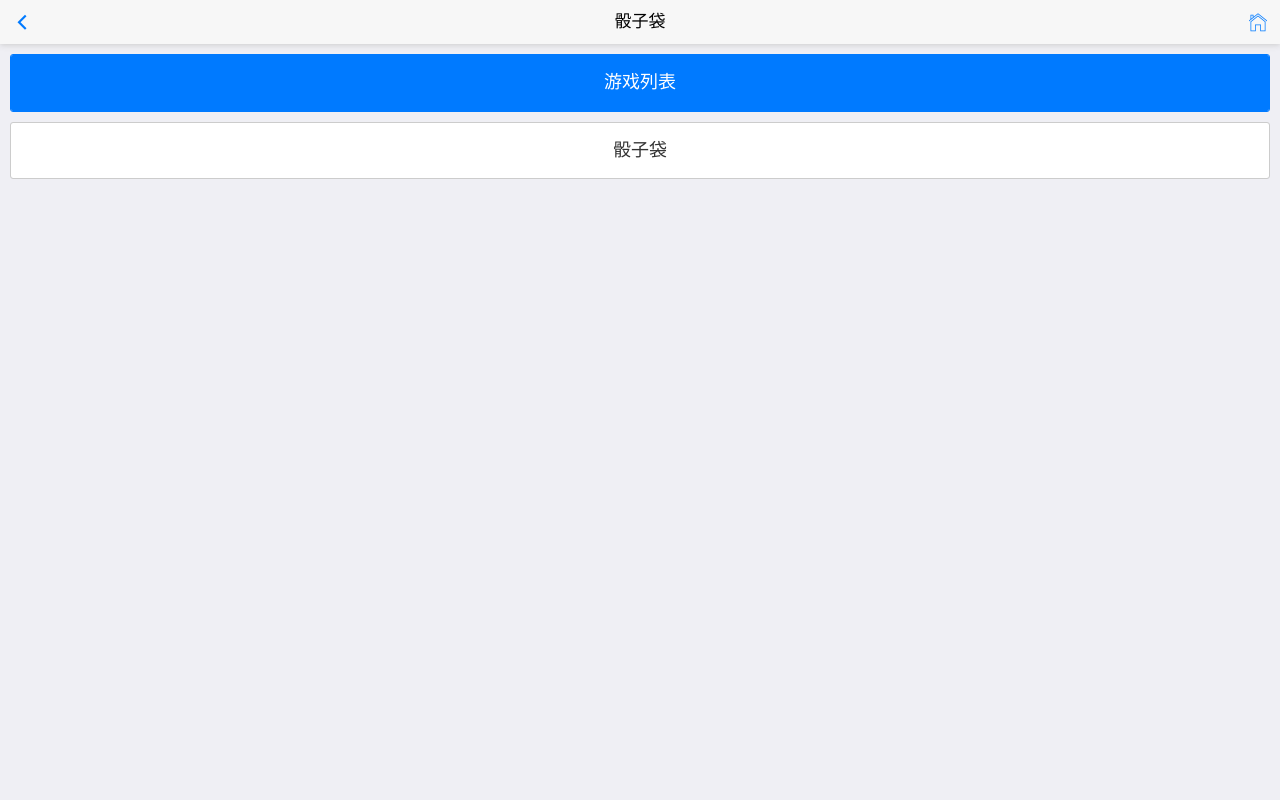
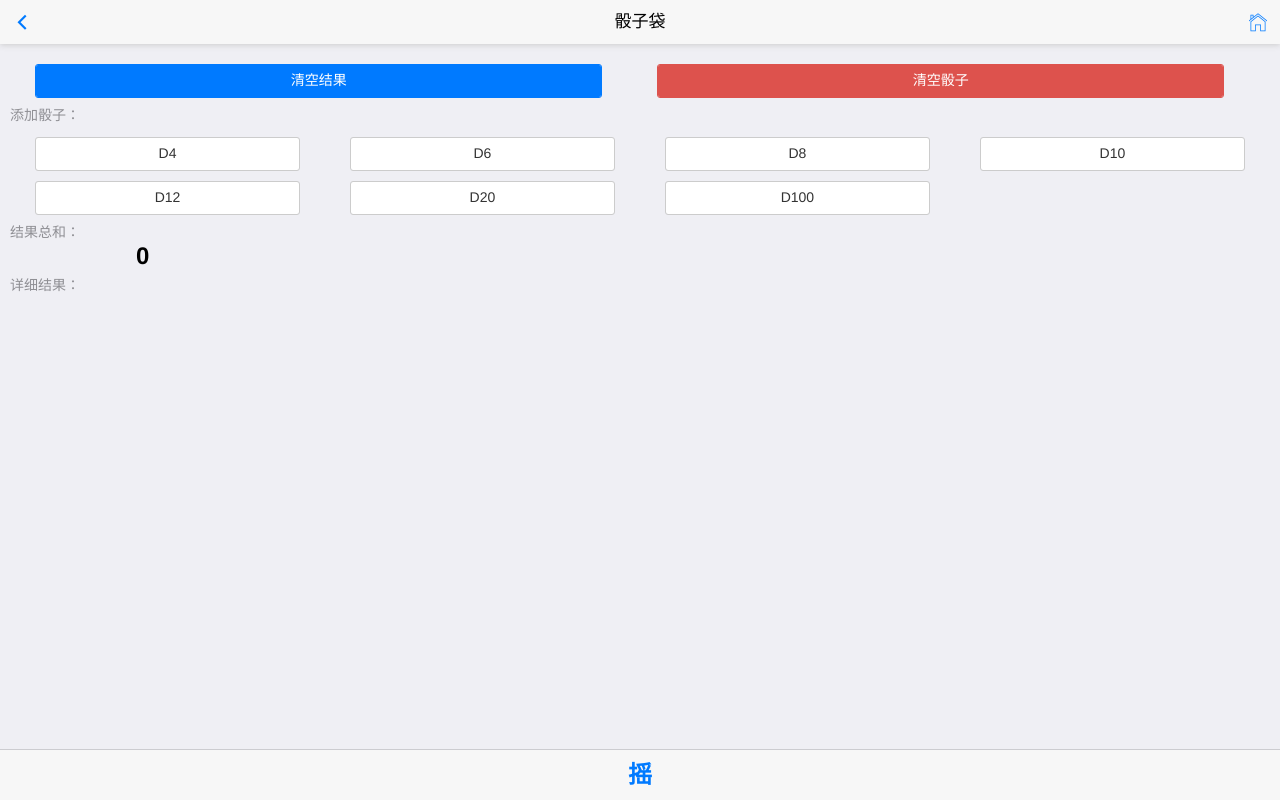
Before and after one commit to bgHelper/homepage, a plain HTML site: page diceBag.html in a window 1280 px wide. Drawn offline with Linux system fonts and the light colour scheme.

Commit message:
骰子袋

```diff
--- a/diceBag.html
+++ b/diceBag.html
@@ -6,22 +6,113 @@
 	<meta name="apple-mobile-web-app-status-bar-style" content="black">
 	<link rel="shortcut icon" href="./img/favicon.ico", type="image/x-icon">
 	<link rel="stylesheet" href="./css/mui.min.css">
+	<script src="./js/vue.js"></script>
+	<style>
+		.opr-btn {
+			width: 45%;
+			margin-top: 10px;
+			margin-left: 2%;
+			margin-right: 2%;
+		}
+		.add-btn {
+			width: 21%;
+			margin-top: 10px;
+			margin-left: 2%;
+			margin-right: 2%;
+		}
+		.result-btn {
+			width: 30%;
+			margin-top: 10px;
+			margin-left: 1.5%;
+			margin-right: 1.5%;
+		}
+		.reslut-sum {
+			margin-left: 10%;
+		}
+	</style>
 	<title>桌游助手</title>
 </head>
 <body>
-	<div id="header" class="mui-bar mui-bar-nav">
-		<a class="mui-action-back mui-icon mui-icon-back mui-pull-left"></a>
-		<h1 class="mui-title">骰子袋</h1>
-		<a class="mui-icon mui-icon-home mui-pull-right" href="./"></a>
-	</div>
-	<div class="mui-content">
-		<block id="contet">
+	<div id="app">
+		<header class="mui-bar mui-bar-nav">
+			<a class="mui-action-back mui-icon mui-icon-back mui-pull-left"></a>
+			<h1 class="mui-title">骰子袋</h1>
+			<a class="mui-icon mui-icon-home mui-pull-right" href="./"></a>
+		</header>
+		<div class="mui-content">
 			<div class="mui-content-padded">
-				<button id="gameList" class="mui-btn mui-btn-block mui-btn-primary">游戏列表</button>
-				<button id="diceBag" class="mui-btn mui-btn-block">骰子袋</button>
+				<button type="button" class="mui-btn opr-btn mui-btn-primary" v-on:click="clearValue">
+					清空结果
+				</button>
+				<button type="button" class="mui-btn opr-btn mui-btn-danger" v-on:click="clearDice">
+					清空骰子
+				</button>
 			</div>
-		</block>
+			<div class="mui-content-padded">
+				<h5>添加骰子：</h5>
+				<button type="button" class="mui-btn add-btn" v-for="d in dbutton" v-on:click="addDie(d)">
+					D{{d}}
+				</button>
+			</div>
+			<div class="mui-content-padded">
+				<h5>结果总和：</h5>
+				<h3 class="reslut-sum">{{sum}}</h3>
+			</div>
+			<div class="mui-content-padded">
+				<h5>详细结果：</h5>
+				<button type="button" class="mui-btn result-btn" v-for="d in dice">
+					{{d.value}} / {{d.range}}
+				</button>
+			</div>
+		</div>
+		<nav class="mui-bar mui-bar-tab" v-on:click="rollAllDice">
+			<h3 id="roll" class="mui-tab-item mui-active" >
+				摇
+			</h3>
+		</nav>
 	</div>
 	<script src="./js/mui.min.js"></script>
+	<script>
+		mui.init();
+		mui.ready(function() {
+			var app = new Vue({
+				el: '#app',
+				data: {
+					sum : 0,
+					dbutton : [4,6,8,10,12,20,100],
+					dice : [],
+				},
+				methods: {
+					rollAllDice: function () {
+						this.sum = 0;
+						for (key in this.dice) {
+							var die = this.dice[key];
+							var val = Math.floor(die.range * Math.random() + die.base);
+							die.value = val;
+							this.sum += val;
+						}
+					},
+					clearValue: function () {
+						this.sum = 0;
+						for (key in this.dice) {
+							var die = this.dice[key];
+							die.value = 0;
+						}
+					},
+					clearDice: function () {
+						this.sum = 0;
+						this.dice = [];
+					},
+					addDie : function(value) {
+						this.dice.push({
+							base : 1,
+							range : value,
+							value : 0,
+						});
+					}
+				},
+			});
+		});
+	</script>
 </body>
 </html>
```
Also changed, not shown: index.html (+6 -8 lines).
